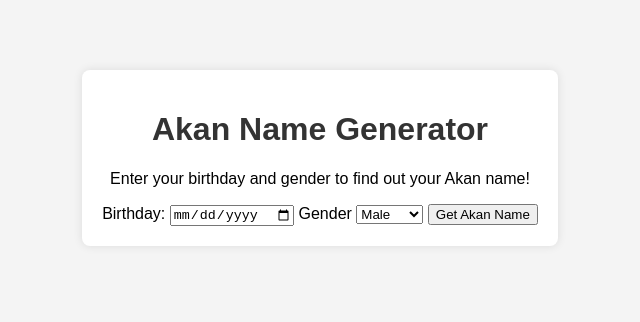
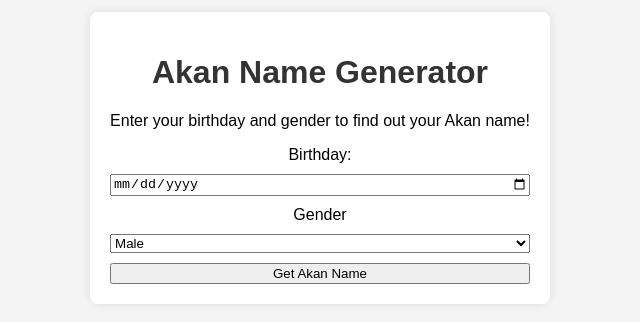
Before and after one commit to mathiasmunene/akanname, a plain HTML site: page index.html in a window 1280 px wide. Shown: the part 242-564 px from the top of the page, without its empty margins (320-960 px from the left). Drawn offline with Linux system fonts and the light colour scheme.

Commit message:
styling of form

```diff
--- a/css/styles.css
+++ b/css/styles.css
@@ -20,3 +20,9 @@ body {
 h1 {
     color: #333;
 }
+
+form {
+    display: flex;
+    flex-direction: column;
+    gap: 10px;
+  }
```
